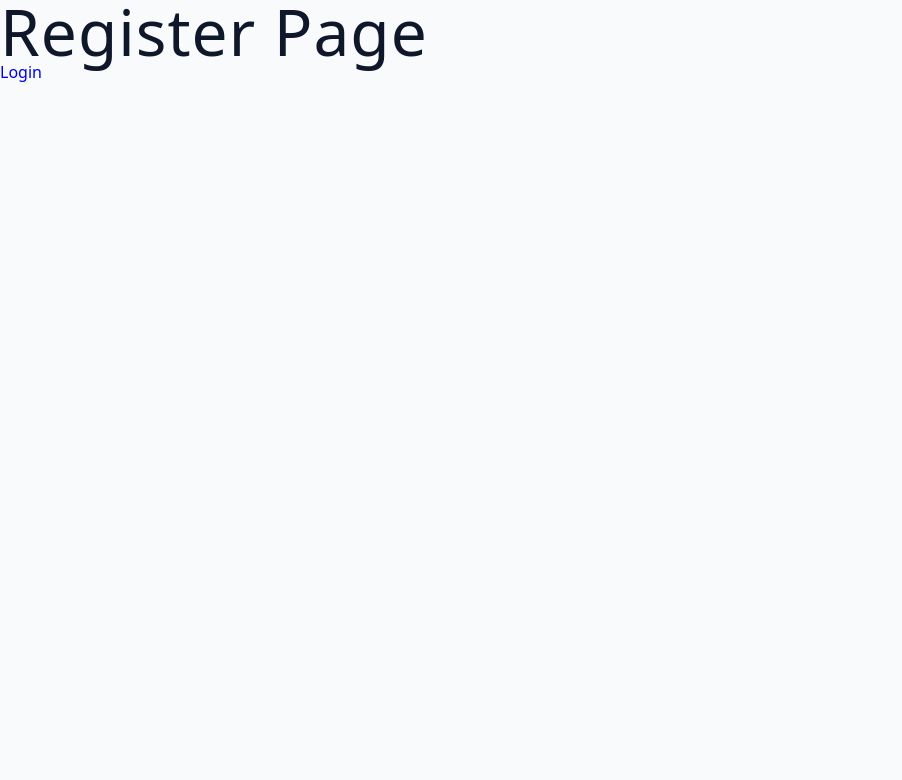
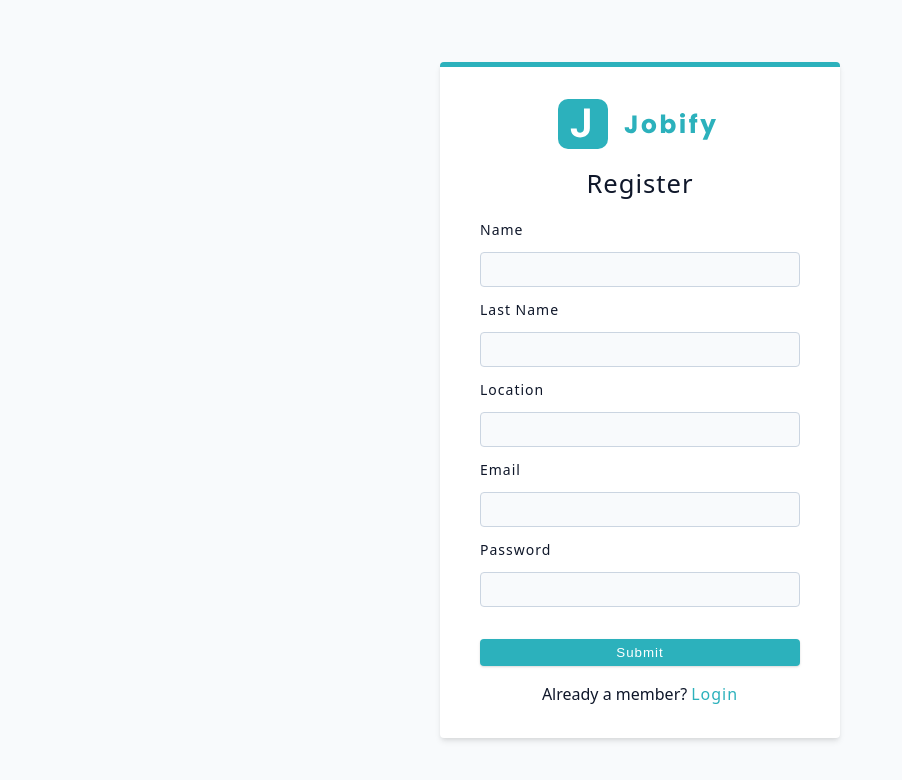
Before and after one commit to narsss1234/mern-jobify, a React (Vite) app in the folder client/: page /register in a window 1280 px wide. Shown: the top 780 px of the page, without its empty margins (0-902 px from the left). Built offline with nearby package versions, Linux system fonts and the light colour scheme.

Commit message:
register and login page is done

```diff
--- /dev/null
+++ b/client/src/components/Form.jsx
@@ -0,0 +1,12 @@
+import React from 'react';
+
+const Form = props => {
+    return (
+        <React.Fragment>
+            <label htmlFor={props.htmlFor} className={props.labelClassName}>{props.label}</label>
+            <input type={props.inputType} id={props.inputId} name={props.inputName} className={props.inputClassName} required />
+        </React.Fragment>
+    );
+}
+
+export default Form;
--- a/client/src/components/index.js
+++ b/client/src/components/index.js
@@ -1 +1,2 @@
 export { default as Logo } from './logo';
+export {default as Form} from './Form';
--- a/client/src/index.css
+++ b/client/src/index.css
@@ -243,6 +243,7 @@ button:disabled {
   display: block;
   font-size: var(--small-text);
   margin-bottom: 0.75rem;
+  margin-top: 0.75rem;
   text-transform: capitalize;
   letter-spacing: var(--letter-spacing);
   line-height: 1.5;
--- a/client/src/pages/Error.jsx
+++ b/client/src/pages/Error.jsx
@@ -1,15 +1,30 @@
 import { Link, useRouteError } from 'react-router-dom';
+import Wrapper from '../assets/wrappers/ErrorPage';
+import img from '../assets/images/not-found.svg'
+
 
 const Error = () => {
     const error = useRouteError();
-    console.log(error);
 
+    if (error.status === 404) {
+        return (
+            <Wrapper>
+                <div>
+                    <img src={img} alt="Page not found" />
+                    <h3>Ohh! page not found</h3>
+                    <p>We can't seem to find the page you are looking for</p>
+                    <Link to="/dashboard">Back Home</Link>
+                </div>
+            </Wrapper>
+        );
+    }
     return (
-        <div>
-            <h1>Error Page</h1>
-            <Link to="/">back home</Link>
-        </div>
-
+        <Wrapper>
+            <div>
+                <h1>Error Page</h1>
+                <Link to="/">back home</Link>
+            </div>
+        </Wrapper>
     );
 };
 
--- a/client/src/pages/Login.jsx
+++ b/client/src/pages/Login.jsx
@@ -1,12 +1,25 @@
 import { Link } from 'react-router-dom';
+import Wrapper from '../assets/wrappers/RegisterAndLoginPage';
+import { Logo, Form } from '../components/index';
 
 const Login = () => {
     return (
-        <div>
-            <h1>Login Page</h1>
-            <Link to="/register">Register</Link>
-        </div>
-
+        <Wrapper>
+            <form className="form">
+                <Logo />
+                <div className="form-row">
+                    <Form htmlFor="email" labelClassName="form-label" label="Email" inputType="email" inputId="email" inputName="email" inputClassName="form-input" />
+                    <Form htmlFor="password" labelClassName="form-label" label="Password" inputType="password" inputId="password" inputName="password" inputClassName="form-input" />
+                </div>
+                <div>
+                    <button type="submit" className="btn btn-block">Login</button>
+                    <p>
+                        New to Jobify?
+                        <Link to="/register"> Signup</Link>
+                    </p>
+                </div>
+            </form>
+        </Wrapper>
     );
 };
 
--- a/client/src/pages/Register.jsx
+++ b/client/src/pages/Register.jsx
@@ -1,11 +1,30 @@
 import { Link } from 'react-router-dom';
+import Wrapper from '../assets/wrappers/RegisterAndLoginPage';
+import { Logo, Form } from '../components/index';
 
 const Register = () => {
     return(
-        <div>
-            <h1>Register Page</h1>
-            <Link to="/login">Login</Link>
-        </div>
+        <Wrapper>
+            <form className="form">
+                <Logo />
+                <h4>Register</h4>
+                <div className="form-row">
+                    <Form htmlFor="name" labelClassName="form-label" label="Name" inputType="text" inputId="name" inputName="name" inputClassName="form-input" />
+                    <Form htmlFor="lastName" labelClassName="form-label" label="Last Name" inputType="text" inputId="lastname" inputName="lastname" inputClassName="form-input" />
+                    <Form htmlFor="location" labelClassName="form-label" label="Location" inputType="text" inputId="location" inputName="location" inputClassName="form-input" />
+                    <Form htmlFor="email" labelClassName="form-label" label="Email" inputType="email" inputId="email" inputName="email" inputClassName="form-input" />
+                    <Form htmlFor="password" labelClassName="form-label" label="Password" inputType="password" inputId="password" inputName="password" inputClassName="form-input" />
+
+                </div>
+                <div>
+                    <button type="submit" className="btn btn-block">Submit</button>
+                    <p>
+                        Already a member?
+                        <Link to='/Login' className="member-btn">Login</Link>
+                    </p>
+                </div>
+            </form>
+        </Wrapper>
     );
 };
 
```
